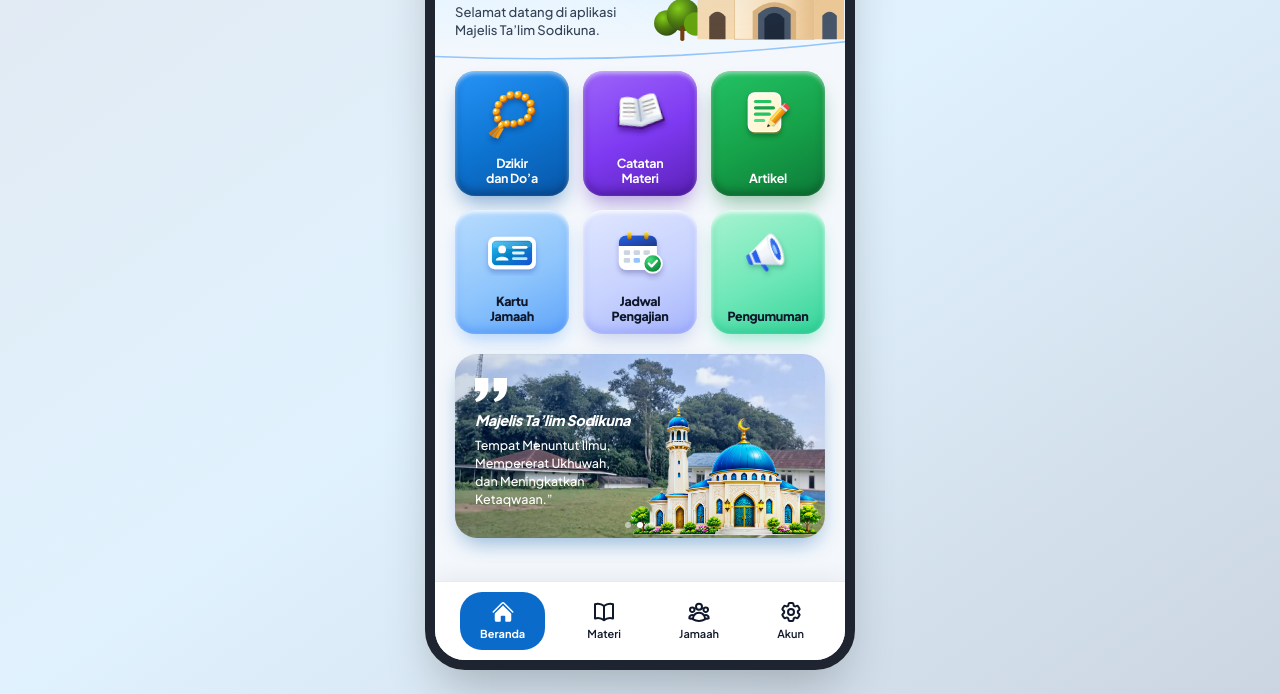
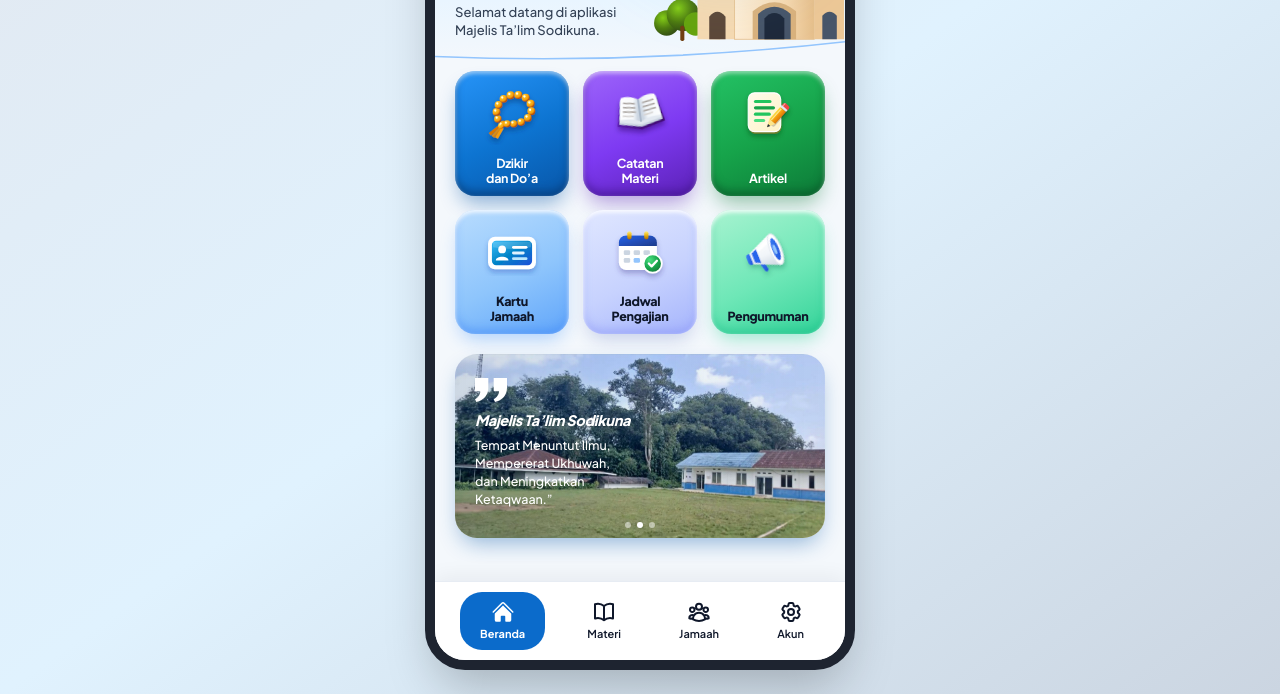
Before and after one commit to sodiku150215-commits/Mt-sodikuna, a plain HTML site: page index.html in a window 1280 px wide. Shown: the part 214-908 px from the top of the page. Drawn offline with nearby package versions, Linux system fonts and the light colour scheme.

Commit message:
Remove mosque overlay from quote slide

```diff
--- a/index.html
+++ b/index.html
@@ -628,7 +628,7 @@
               <img id="sodikuna-slider-a" src="./foto-sodikuna-1.jpg" alt="Foto latar Sodikuna" loading="eager" decoding="async" style="position:absolute;top:0;left:0;z-index:2;width:100%;height:100%;object-fit:cover;opacity:1;transition:opacity 1100ms ease-in-out;" />
               <img id="sodikuna-slider-b" src="./foto-sodikuna-1.jpg" alt="" aria-hidden="true" loading="eager" decoding="async" style="position:absolute;top:0;left:0;z-index:3;width:100%;height:100%;object-fit:cover;opacity:0;transition:opacity 1100ms ease-in-out;" />
             </div>
-<img src="./1795608279274.png" alt="Ilustrasi masjid Sodikuna" style="position:absolute;right:0;bottom:0;z-index:4;height:72%;max-width:54%;object-fit:contain;object-position:right bottom;pointer-events:none;" />
+
             <div style="position:absolute;top:0;right:0;bottom:0;left:0;z-index:4;background:linear-gradient(90deg,rgba(6,59,118,.20),rgba(7,91,165,.10),rgba(6,68,122,.05));pointer-events:none;"></div>
             <div class="relative z-10 w-full pr-1" style="position:relative;z-index:5;">
               <svg class="w-8 h-8 text-white mb-1 drop-shadow-sm" fill="currentColor" viewBox="0 0 24 24" aria-hidden="true">
```
